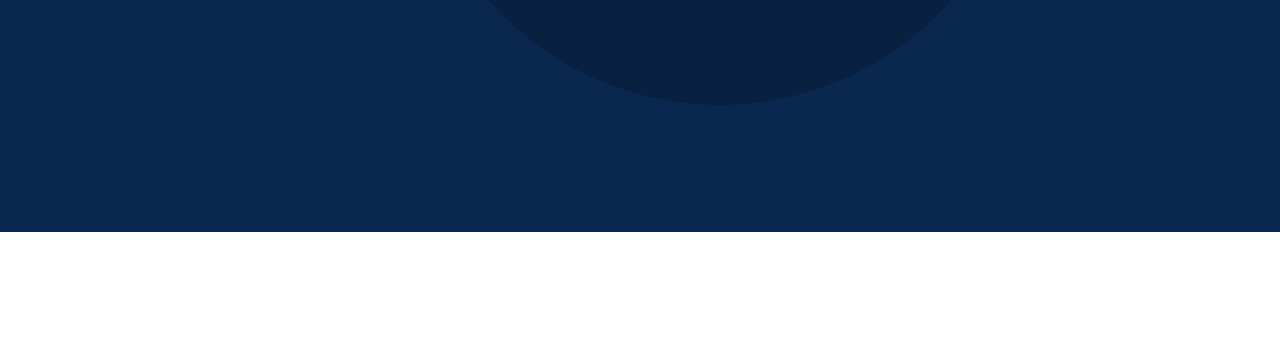
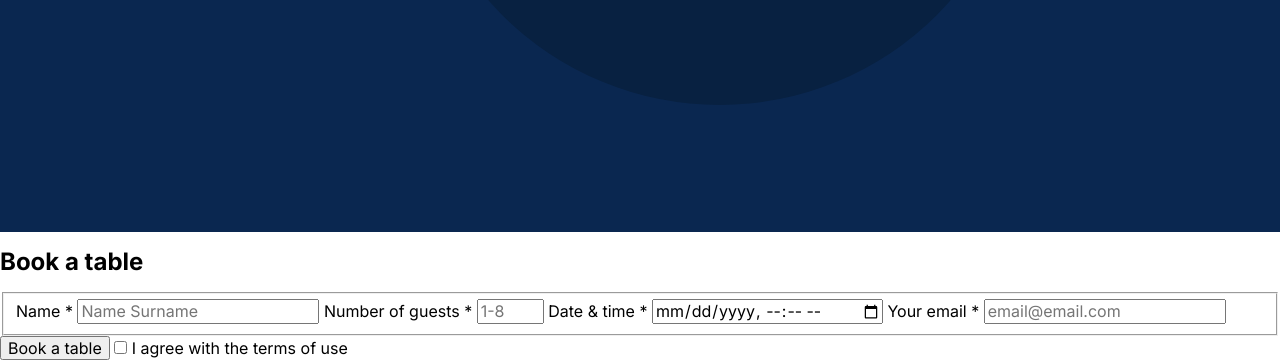
Before and after one commit to StarCatcher23/se_project_coffeeshop, a plain HTML site: page index.html in a window 1280 px wide. Shown: the part 1552-1912 px from the top of the page. Before the commit the page ends 1784 px from the top, so only its background shows below. Drawn offline with Linux system fonts and the light colour scheme.

Commit message:
form markup

```diff
--- a/index.html
+++ b/index.html
@@ -109,7 +109,63 @@
             </li>
           </ul>
         </section>
-        <section id="book-a-table" class="reservation"></section>
+        <section id="book-a-table" class="reservation">
+          <h2 class="reservation__title">Book a table</h2>
+          <form class="reservation__form form">
+            <fieldset class="form__fieldset">
+              <label for="name-input" class="form__label">
+                Name *
+                <input
+                  class="form__input"
+                  id="name-input"
+                  type="text"
+                  placeholder="Name Surname"
+                />
+              </label>
+              <label for="numberofguests-input" class="form__label">
+                Number of guests *
+                <input
+                  class="form__input"
+                  id="numberofguests-input"
+                  type="number"
+                  min="1"
+                  max="8"
+                  placeholder="1-8"
+                  required
+                />
+              </label>
+              <label for="datetime-input" class="form__label">
+                Date & time *
+                <input
+                  class="form__input"
+                  id="datetime-input"
+                  type="datetime-local"
+                  required
+                />
+              </label>
+              <label for="email-input" class="form__label">
+                Your email *
+                <input
+                  class="form__input"
+                  id="email-input"
+                  type="email"
+                  placeholder="email@email.com"
+                  required
+                />
+              </label>
+            </fieldset>
+            <button class="form__button">Book a table</button>
+            <label for="terms-input" class="form__label">
+              <input
+                class="form__input"
+                id="terms-input"
+                type="checkbox"
+                required
+              />
+              I agree with the terms of use
+            </label>
+          </form>
+        </section>
         <section id="menu" class="menu"></section>
         <section id="recipes" class="about"></section>
       </main>
```
